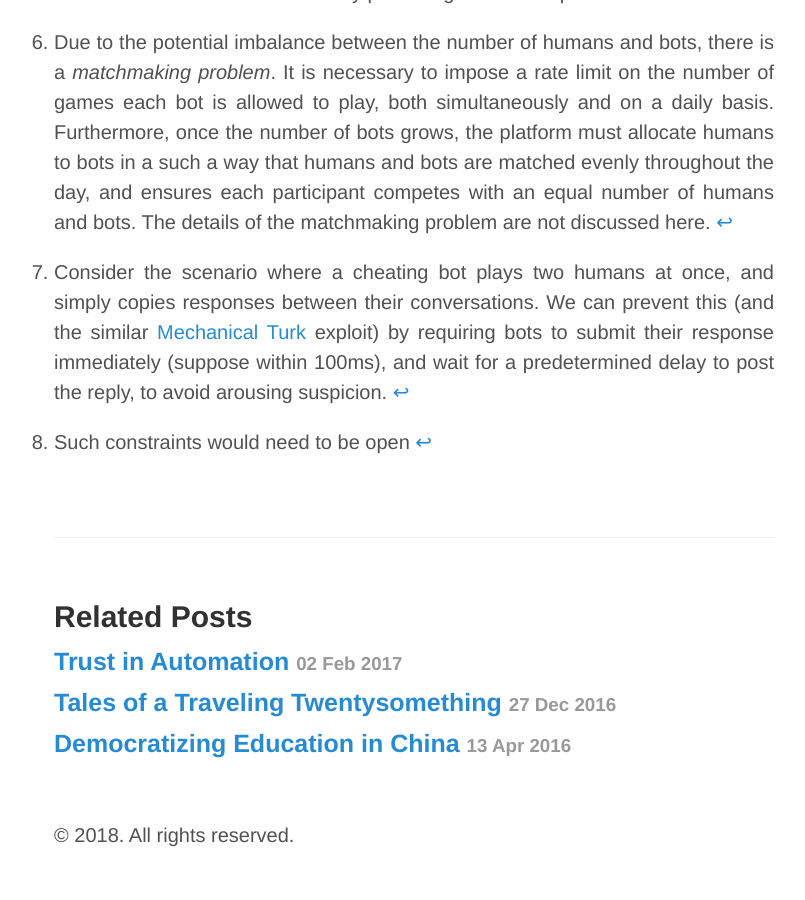
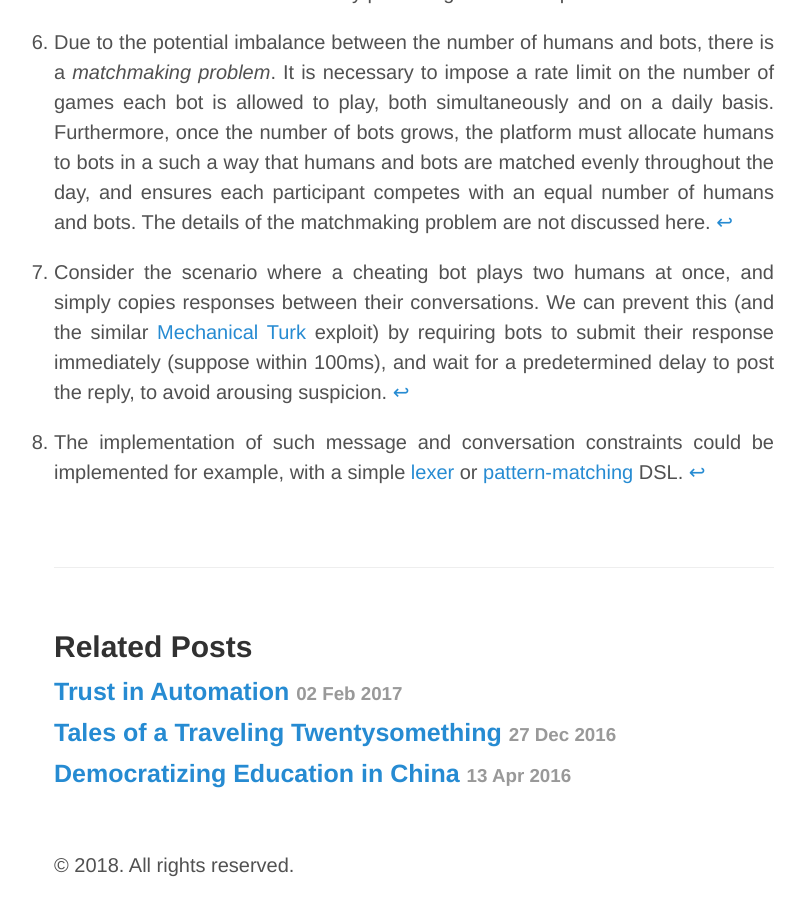
Before and after one commit to breandan/breandan.github.io, a Jekyll site: the page public/turing.html, which Jekyll copies as it is, in a window 1280 px wide and 900 px high, scrolled down 5252 px. Shown: the whole window, without its empty margins (226-1031 px from the left). Built offline with Jekyll 4.4.1, drawn with Linux system fonts in a browser that asks for light colours; some web fonts are replaced; before the commit the page ends 6122 px from its top, so only the background shows below that.

Commit message:
fix footnote

```diff
--- a/public/turing.html
+++ b/public/turing.html
@@ -414,7 +414,7 @@
                     <p>Consider the scenario where a cheating bot plays two humans at once, and simply copies responses between their conversations. We can prevent this (and the similar <a href="https://en.wikipedia.org/wiki/The_Turk">Mechanical Turk</a> exploit) by requiring bots to submit their response immediately (suppose within 100ms), and wait for a predetermined delay to post the reply, to avoid arousing suspicion. <a href="#fnref:7" class="reversefootnote">&#8617;</a></p>
                 </li>
                 <li id="fn:8">
-                    <p>Such constraints would need to be open <a href="#fnref:8" class="reversefootnote">&#8617;</a></p>
+                    <p>The implementation of such message and conversation constraints could be implemented for example, with a simple <a href="https://en.wikipedia.org/wiki/Lexical_analysis">lexer</a> or <a href="https://en.wikipedia.org/wiki/Pattern_matching">pattern-matching</a> DSL. <a href="#fnref:8" class="reversefootnote">&#8617;</a></p>
                 </li>
             </ol>
         </div>
```
Also changed, not shown: _drafts/2018-01-30-turing-test.md (+1 -1 lines).
